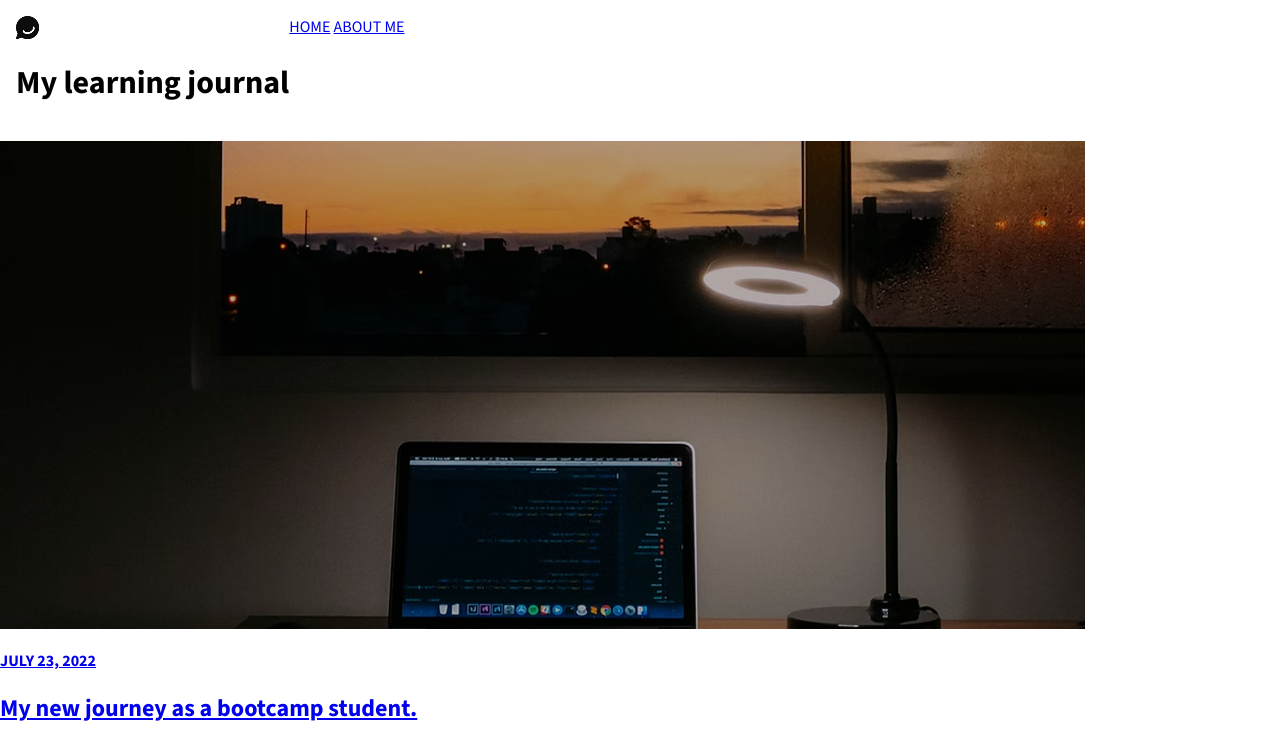
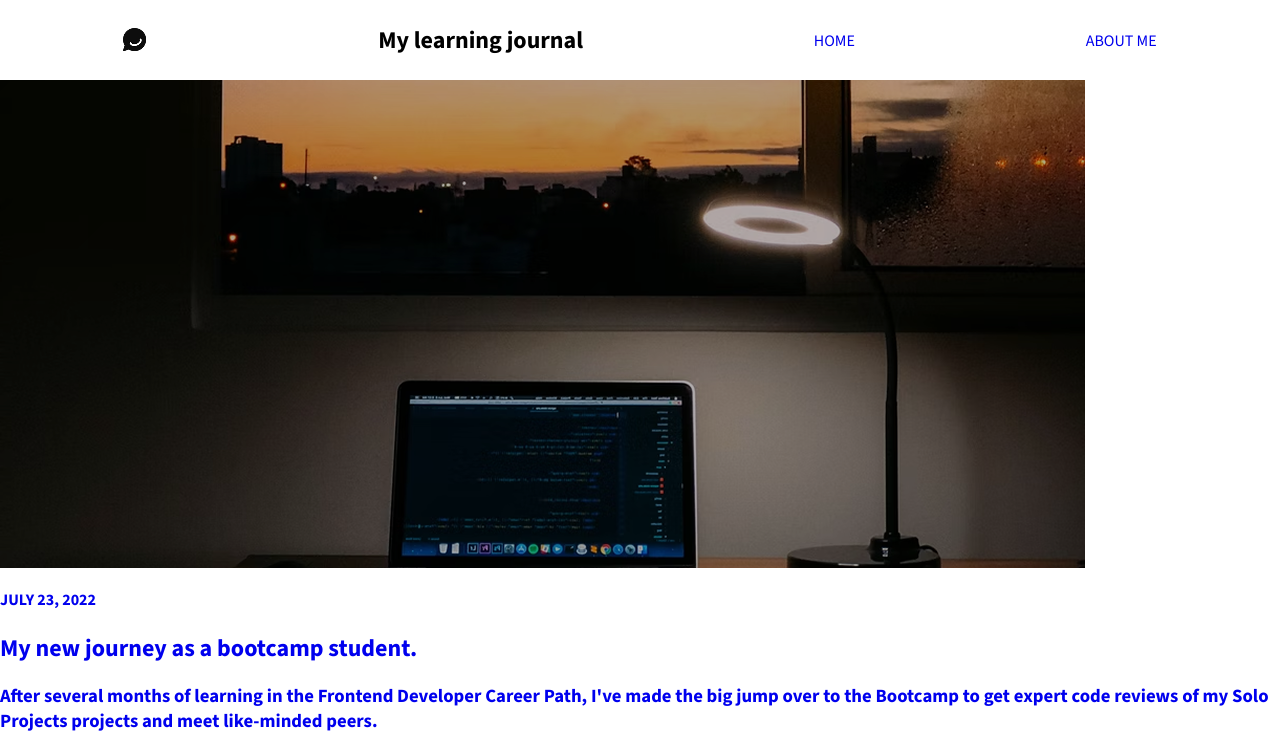
Before and after one commit to macien12/Learning-Journal-Scrimba, a website built with Vite: page index.html in a window 1280 px wide. Shown: the top 741 px of the page. Built offline with nearby package versions, Linux system fonts and the light colour scheme.

Commit message:
Styling changes

```diff
--- a/css/style.css
+++ b/css/style.css
@@ -11,6 +11,21 @@ body {
 
 .headerEl {
     display: flex;
-    flex-direction: row;
     padding: 1em 1em;
+    height: 10%;
+    align-items: center;
+    justify-content: space-around;
+    gap: 1em;
 }
+
+.headerEl h1 {
+    font-size: 1.5rem;
+}
+
+a {
+    text-decoration: none;
+}
+
+a img {
+    background-size: 50% auto;
+}
--- a/index.html
+++ b/index.html
@@ -11,15 +11,12 @@
     <body>
         <script src="index.js" type="module"></script>
         <header class="headerEl">
-            <div>
                 <img src="images/logo.png" alt="Rounded logo">
                 <h1>My learning journal</h1>
-            </div>
 
-            <div>
                 <a href="#">HOME</a>
                 <a href="#">ABOUT ME</a>
-            </div>
+
         </header>
 
         <main>
```
